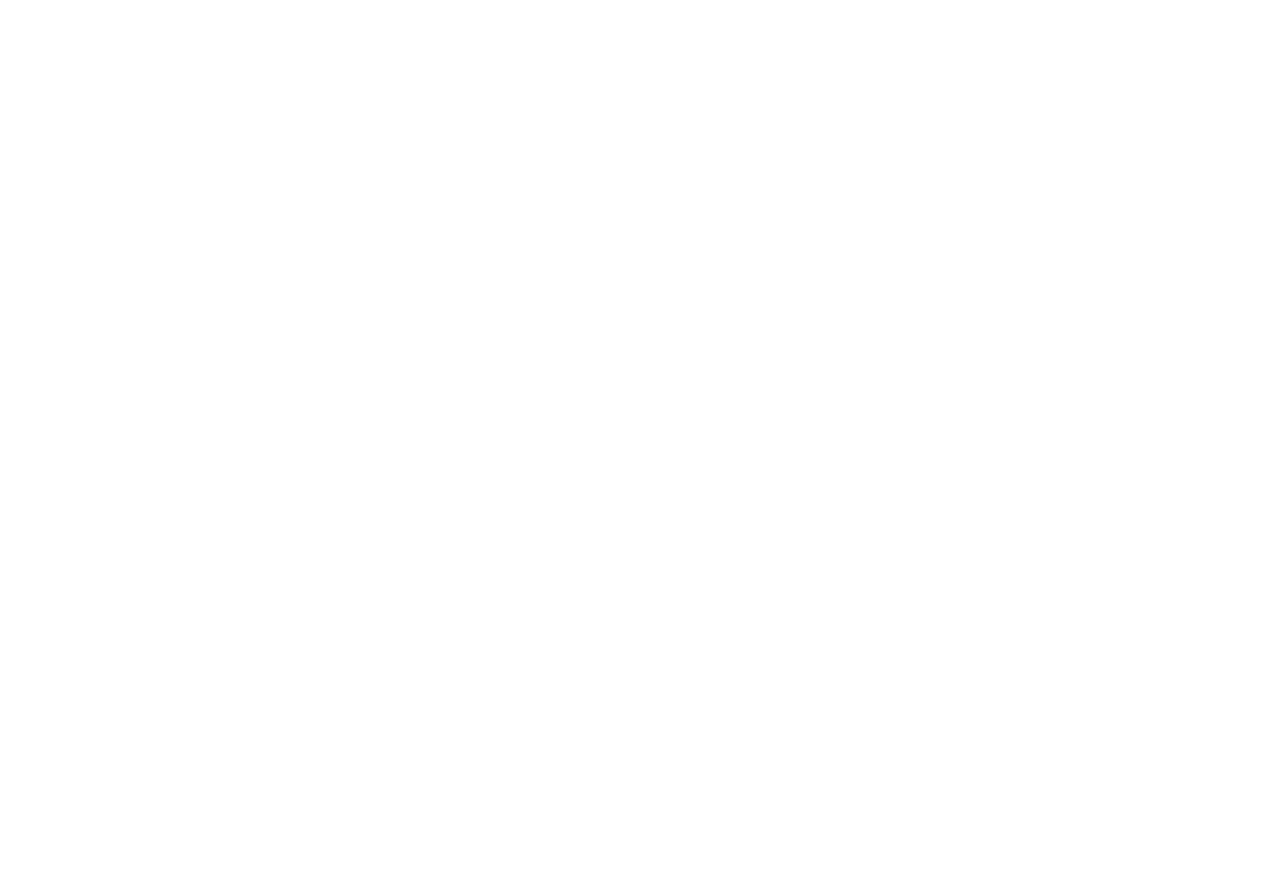
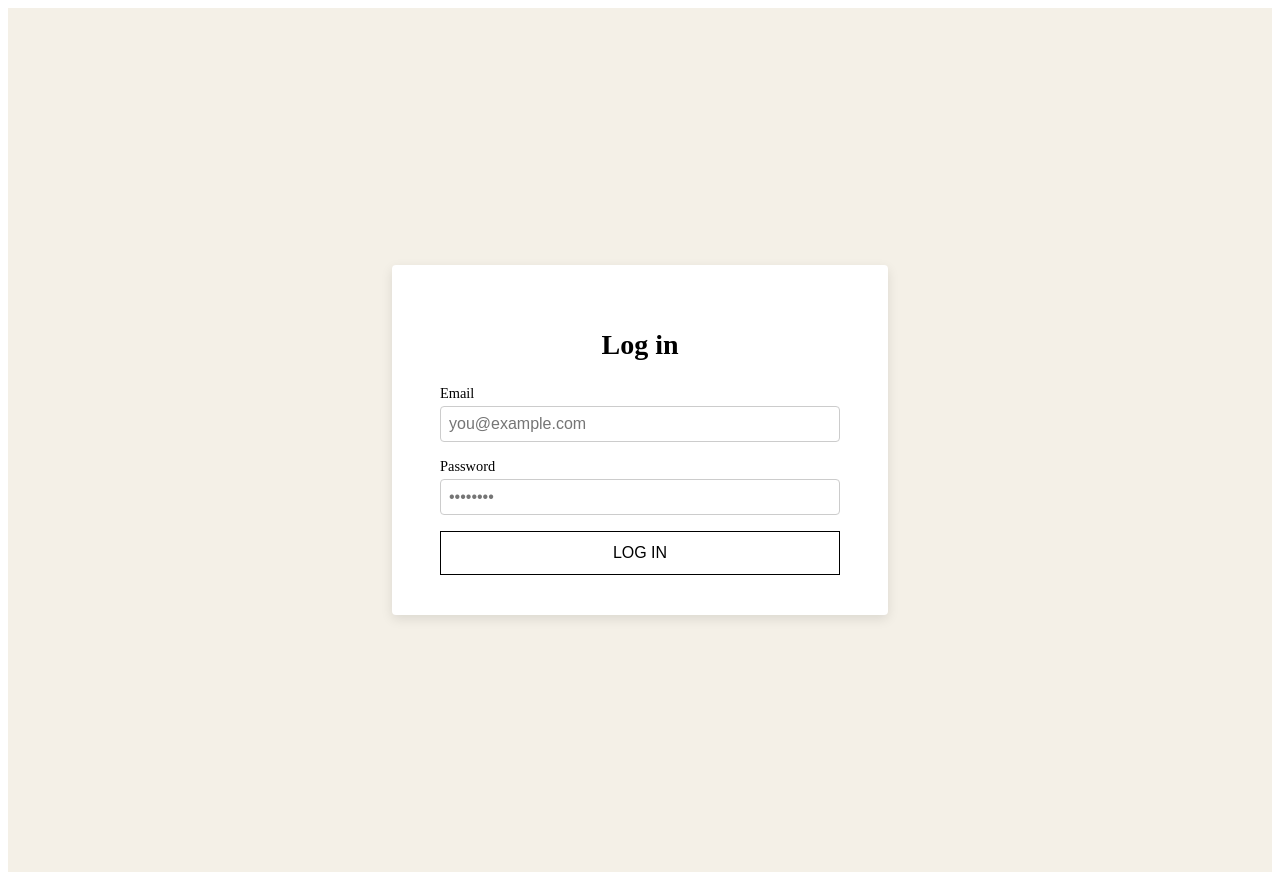
Before and after one commit to PhamKien2803/Affiliate_MomUni, a React (Vite) app in the folder client/: page /login in a window 1280 px wide. Before the commit this address had no page. Before the commit the page ends 800 px from the top, so only its background shows below. Built offline with nearby package versions, Linux system fonts and the light colour scheme.

Commit message:
login + admin (Temporary as homepage)

```diff
--- a/client/package.json
+++ b/client/package.json
@@ -10,6 +10,7 @@
     "preview": "vite preview"
   },
   "dependencies": {
+    "axios": "^1.9.0",
     "framer-motion": "^12.10.1",
     "react": "^19.0.0",
     "react-dom": "^19.0.0",
--- a/client/src/App.jsx
+++ b/client/src/App.jsx
@@ -4,6 +4,7 @@
 import HomePage from "./page/HomePage";
 import CategoryPage from "./page/CategoryPage";
 import ProductPage from "./page/ProductPage";
+import Login from "./page/Login";
 
 function App() {
   return (
@@ -12,6 +13,7 @@
         <Route path="/" element={<HomePage />} />
         <Route path="/category/hand" element={<CategoryPage />} />
         <Route path="/product/resurrection-duet" element={<ProductPage />} />
+        <Route path="/login" element={<Login/>}/>
       </Routes>
     </Router>
   );
--- a/client/src/components/Navbar/Navbar.jsx
+++ b/client/src/components/Navbar/Navbar.jsx
@@ -1,8 +1,15 @@
 // src/components/Navbar/Navbar.jsx
+import { useNavigate } from 'react-router-dom';
 import styles from './Navbar.module.scss';
 import TopBar from '../TopBar/TopBar';
 
 function Navbar() {
+  const navigate = useNavigate();
+
+  const handleLoginClick = () => {
+    navigate('/login');
+  };
+
   return (
     <header>
       <TopBar />
@@ -21,7 +28,7 @@
         </ul>
         <div className={styles.actions}>
           <span className={styles.search}>🔍</span>
-          <span>Log in</span>
+          <span onClick={handleLoginClick} style={{ cursor: 'pointer' }}>Log in</span>
           <span>Cabinet</span>
           <span>Cart</span>
         </div>
--- /dev/null
+++ b/client/src/page/Login.jsx
@@ -0,0 +1,72 @@
+// src/pages/Login.jsx
+import { useState } from 'react';
+import { useNavigate } from 'react-router-dom';
+import axios from 'axios';
+import styles from './Login.module.scss';
+
+function Login() {
+  const navigate = useNavigate();
+  const [email, setEmail] = useState('');
+  const [password, setPassword] = useState('');
+  const [error, setError] = useState('');
+
+  const handleSubmit = async (e) => {
+    e.preventDefault();
+    setError('');
+
+    try {
+      const response = await axios.post('http://localhost:9999/login', {
+        email,
+        password,
+      });
+      const { token, user } = response.data;
+
+      // JWT
+      localStorage.setItem('token', token);
+      localStorage.setItem('user', JSON.stringify(user));
+
+      navigate(user.role === 'admin' ? '/admin' : '/');
+    } catch (err) {
+      setError('Login failed. Please check your credentials.');
+      console.error(err);
+    }
+  };
+
+  return (
+    <div className={styles.wrapper}>
+      <div className={styles.card}>
+        <h2 className={styles.title}>Log in</h2>
+        <form onSubmit={handleSubmit} className={styles.form}>
+          <label className={styles.field}>
+            <span className={styles.label}>Email</span>
+            <input
+              type="email"
+              placeholder="you@example.com"
+              value={email}
+              onChange={e => setEmail(e.target.value)}
+              required
+              className={styles.input}
+            />
+          </label>
+          <label className={styles.field}>
+            <span className={styles.label}>Password</span>
+            <input
+              type="password"
+              placeholder="••••••••"
+              value={password}
+              onChange={e => setPassword(e.target.value)}
+              required
+              className={styles.input}
+            />
+          </label>
+          {error && <p className={styles.error}>{error}</p>}
+          <button type="submit" className={styles.button}>
+            Log In
+          </button>
+        </form>
+      </div>
+    </div>
+  );
+}
+
+export default Login;
--- /dev/null
+++ b/client/src/page/Login.module.scss
@@ -0,0 +1,84 @@
+/* src/pages/Login.module.scss */
+$bg-light: #f4f0e7;
+$bg-card: #ffffff;
+$color-text: #000;
+$color-accent: #000;
+$radius: 4px;
+
+.wrapper {
+  display: flex;
+  align-items: center;
+  justify-content: center;
+  background: $bg-light;
+  min-height: 100vh;
+  padding: 2rem;
+}
+
+.card {
+  background: $bg-card;
+  padding: 2.5rem 3rem;
+  border-radius: $radius;
+  box-shadow: 0 4px 12px rgba(0,0,0,0.1);
+  width: 100%;
+  max-width: 400px;
+}
+
+.title {
+  font-family: serif;
+  font-size: 1.75rem;
+  margin-bottom: 1.5rem;
+  color: $color-text;
+  text-align: center;
+}
+
+.form {
+  display: flex;
+  flex-direction: column;
+}
+
+.field {
+  display: flex;
+  flex-direction: column;
+  margin-bottom: 1rem;
+}
+
+.label {
+  font-size: 0.9rem;
+  margin-bottom: 0.25rem;
+  color: $color-text;
+}
+
+.input {
+  padding: 0.5rem;
+  border: 1px solid #ccc;
+  border-radius: $radius;
+  font-size: 1rem;
+
+  &:focus {
+    outline: none;
+    border-color: $color-accent;
+  }
+}
+
+.error {
+  color: tomato;
+  font-size: 0.85rem;
+  margin-bottom: 1rem;
+  text-align: center;
+}
+
+.button {
+  padding: 0.75rem;
+  background: transparent;
+  border: 1px solid $color-accent;
+  color: $color-text;
+  text-transform: uppercase;
+  font-size: 1rem;
+  cursor: pointer;
+  transition: background 0.2s, color 0.2s;
+
+  &:hover {
+    background: $color-accent;
+    color: #fff;
+  }
+}
```
Also changed, not shown: client/src/page/Admin.jsx (added, +40 -0 lines), client/src/page/Admin.module.scss (added, +7 -0 lines), 1 other file (tests, documents, lock files or other folders).
